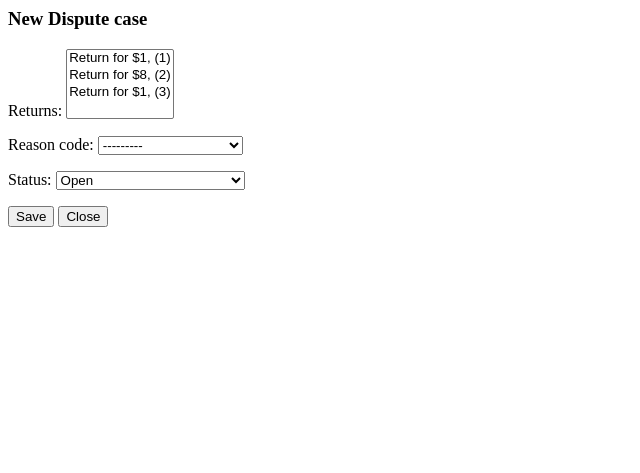
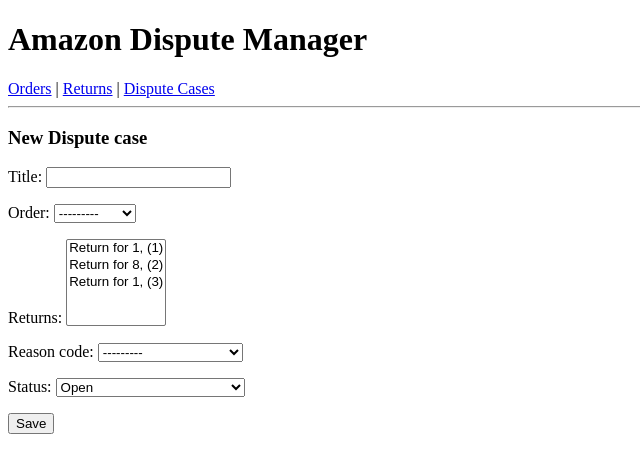
Before and after one commit to sandeepcpatil/AMAZON-DISPUTE-MANAGER, a Django app: page /cases/form/ in a window 1280 px wide. Shown: the top 473 px of the page, without its empty margins (0-640 px from the left). Run offline with Django 4.2, Linux system fonts and the light colour scheme; data comes from the database, SQL or seed files in the repository; both versions use the stored data as it was after the commit; some libraries are stand-ins or nearby versions.

Commit message:
cases module is working

```diff
--- a/cases/forms.py
+++ b/cases/forms.py
@@ -1,7 +1,14 @@
 from django import forms
 from .models import DisputeCase
+
 
 class DisputeCaseForm(forms.ModelForm):
     class Meta:
         model = DisputeCase
-        fields = ["returns", "reason_code", "status"]
+        fields = ["title", "order", "returns", "reason_code", "status"]
+
+    def __init__(self, *args, **kwargs):
+        super().__init__(*args, **kwargs)
+        self.fields["returns"].widget.attrs.update(
+            {"class": "form-control", "size": "5"}
+        )
--- a/orders/forms.py
+++ b/orders/forms.py
@@ -5,4 +5,4 @@
 class OrderForm(forms.ModelForm):
     class Meta:
         model = Order
-        fields = ["order_id", "item_name", "customer_name"]
+        fields = ["order_id", "item_name", "customer_name", 'order_amount']
--- a/returns/forms.py
+++ b/returns/forms.py
@@ -5,7 +5,7 @@
 class ReturnForm(forms.ModelForm):
     class Meta:
         model = Return
-        fields = ["order", "return_reason", "tracking_id", 'return_data']
+        fields = ["order", "rma", "return_reason", "tracking_id", "return_data"]
         widgets = {
             "return_data": forms.DateInput(attrs={"type": "date"})  # HTML5 date picker
         }
--- a/returns/models.py
+++ b/returns/models.py
@@ -3,6 +3,7 @@
 from orders.models import Order
 
 # Create your models here.
+
 
 class Return(models.Model):
     order = models.ForeignKey(Order, related_name="returns", on_delete=models.CASCADE)
@@ -14,4 +15,4 @@
     return_data = models.DateTimeField(null=True, blank=True)
 
     def __str__(self):
-        return f"Return for ${self.order.order_id}, ({self.rma})"
+        return f"Return for {self.order.order_id}, ({self.rma})"
--- a/templates/base.html
+++ b/templates/base.html
@@ -6,6 +6,11 @@
   </head>
   <body>
     <h1>Amazon Dispute Manager</h1>
+    <nav>
+      <a href="{% url 'orders:order_list' %}">Orders</a> |
+      <a href="{% url 'returns:return_list' %}">Returns</a> |
+      <a href="{% url 'cases:case_list' %}">Dispute Cases</a>
+    </nav>
     <hr />
     {% block content %}{% endblock %}
     <script>
--- a/templates/cases/case_form.html
+++ b/templates/cases/case_form.html
@@ -1,14 +1,13 @@
+{% extends "base.html" %} {% block content %}
 <div id="modal">
   <h3>New Dispute case</h3>
   <form
-    hx-post="{% url 'cases:create' %}"
-    hx-target="#case-list"
-    hx-swap="outerHTML"
+    action="{% url 'cases:case_create' %}"
     method="post"
   >
     {% csrf_token %}
     {{form.as_p}}
     <button type="submit">Save</button>
-    <button onclick="document.getElementById('modal').remove()">Close</button>
   </form>
 </div>
+{% endblock %}
--- a/templates/cases/case_list.html
+++ b/templates/cases/case_list.html
@@ -3,7 +3,7 @@
 {% block content %}
 <h2>Dispute Cases</h2>
 
-<button hx-get="{% url 'cases:case_create' %}" hx-target="#modal-container" hx-trigger="click">
+<button hx-get="{% url 'cases:case_form' %}" hx-target="#modal-container" hx-trigger="click">
     New Case
 </button>
 
--- a/templates/cases/case_table.html
+++ b/templates/cases/case_table.html
@@ -1,6 +1,7 @@
 <table border="1" cellspacing="1" cellpadding="4">
   <tr>
     <th>ID</th>
+    <th>Title</th>
     <th>Reson</th>
     <th>Status</th>
     <th>order</th>
@@ -8,7 +9,8 @@
   {% for case in cases %}
   <tr>
     <td>{{ case.id }}</td>
-    <td>{{ case.reason }}</td>
+    <td>{{ case.title }}</td>
+    <td>{{ case.reason_code }}</td>
     <td>{{ case.status }}</td>
     <td>{{ case.order }}</td>
   </tr>
--- a/templates/orders/order_form.html
+++ b/templates/orders/order_form.html
@@ -1,9 +1,7 @@
-{% extends "base.html" %}
-{% block content %}
+{% extends "base.html" %} {% block content %}
 <h2>Create Order</h2>
 <form method="post" action="{% url 'orders:order_create' %}">
-  {% csrf_token %}
-  {{ form.as_p }}
+  {% csrf_token %} {{ form.as_p }}
   <button type="submit">Save</button>
 </form>
 {% endblock %}
--- a/templates/returns/return_table.html
+++ b/templates/returns/return_table.html
@@ -1,6 +1,8 @@
 <table border="1" cellspacing="1" cellpadding="4">
   <tr>
     <th>ID</th>
+    <th>Title</th>
+    <th>Return ID</th>
     <th>Order</th>
     <th>Reason</th>
     <th>Return Date</th>
@@ -8,6 +10,8 @@
   {% for return in returns %}
   <tr>
     <td>{{ return.id }}</td>
+    <td>{{ return.title }}</td>
+    <td>{{return.rma}}</td>
     <td>{{ return.order_id }}</td>
     <td>{{ return.return_reason }}</td>
     <td>{{ return.return_data }}</td>
```
Also changed, not shown: templates/cases/return_list.html (deleted, +0 -12 lines), db.sqlite3.
